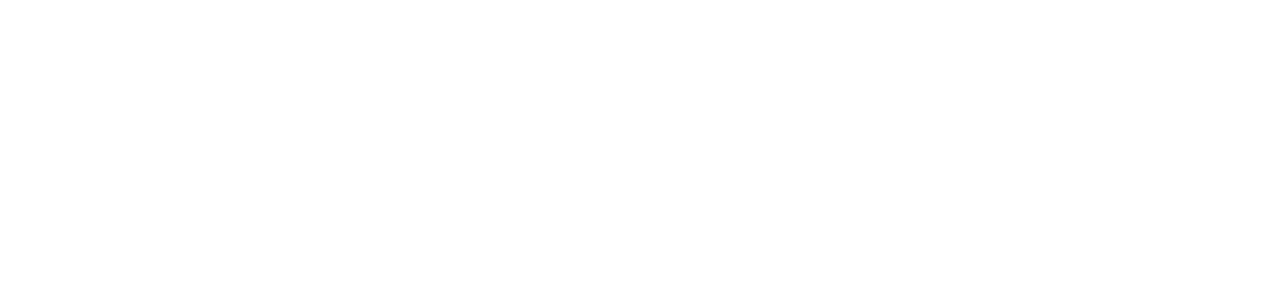
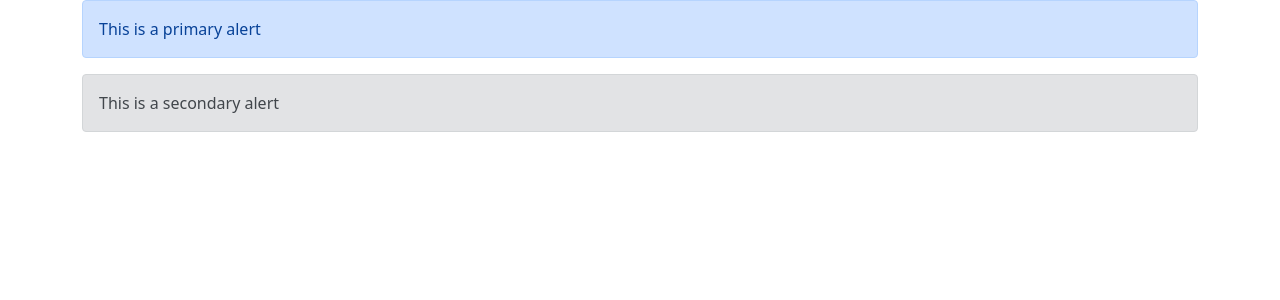
Before and after one commit to ajhudson/form-builder-ui, a React (Create React App) app: page /bootstrap-alerts in a window 1280 px wide. Shown: the top 300 px of the page. Built offline with nearby package versions, Linux system fonts and the light colour scheme.

Commit message:
fix: added bootstap css

```diff
--- a/src/App.js
+++ b/src/App.js
@@ -1,5 +1,6 @@
 import { BrowserRouter as Router, Route } from 'react-router-dom';
 import './App.css';
+import BootstrapAlerts from './components/bootstrap-examples/bootstrap-alerts';
 import Home from './components/home/home';
 import Test from './components/test/test';
 
@@ -8,6 +9,7 @@
     <Router>
       <Route path="/" exact component={Home} />
       <Route path="/test" component={Test} />
+      <Route path="/bootstrap-alerts" component={BootstrapAlerts} />
     </Router>
   );
 }
--- /dev/null
+++ b/src/components/bootstrap-examples/bootstrap-alerts.jsx
@@ -0,0 +1,18 @@
+import React from 'react';
+import { Alert } from 'reactstrap';
+
+const BootstrapAlerts = () => {
+
+    return (
+        <div className="container">
+            <Alert color="primary">
+                This is a primary alert
+            </Alert>
+            <Alert color="secondary">
+                This is a secondary alert
+            </Alert>
+        </div>
+    );
+};
+
+export default BootstrapAlerts;
--- a/src/index.js
+++ b/src/index.js
@@ -3,6 +3,7 @@
 import './index.css';
 import App from './App';
 import reportWebVitals from './reportWebVitals';
+import 'bootstrap/dist/css/bootstrap.min.css';
 
 ReactDOM.render(
   <React.StrictMode>
```
